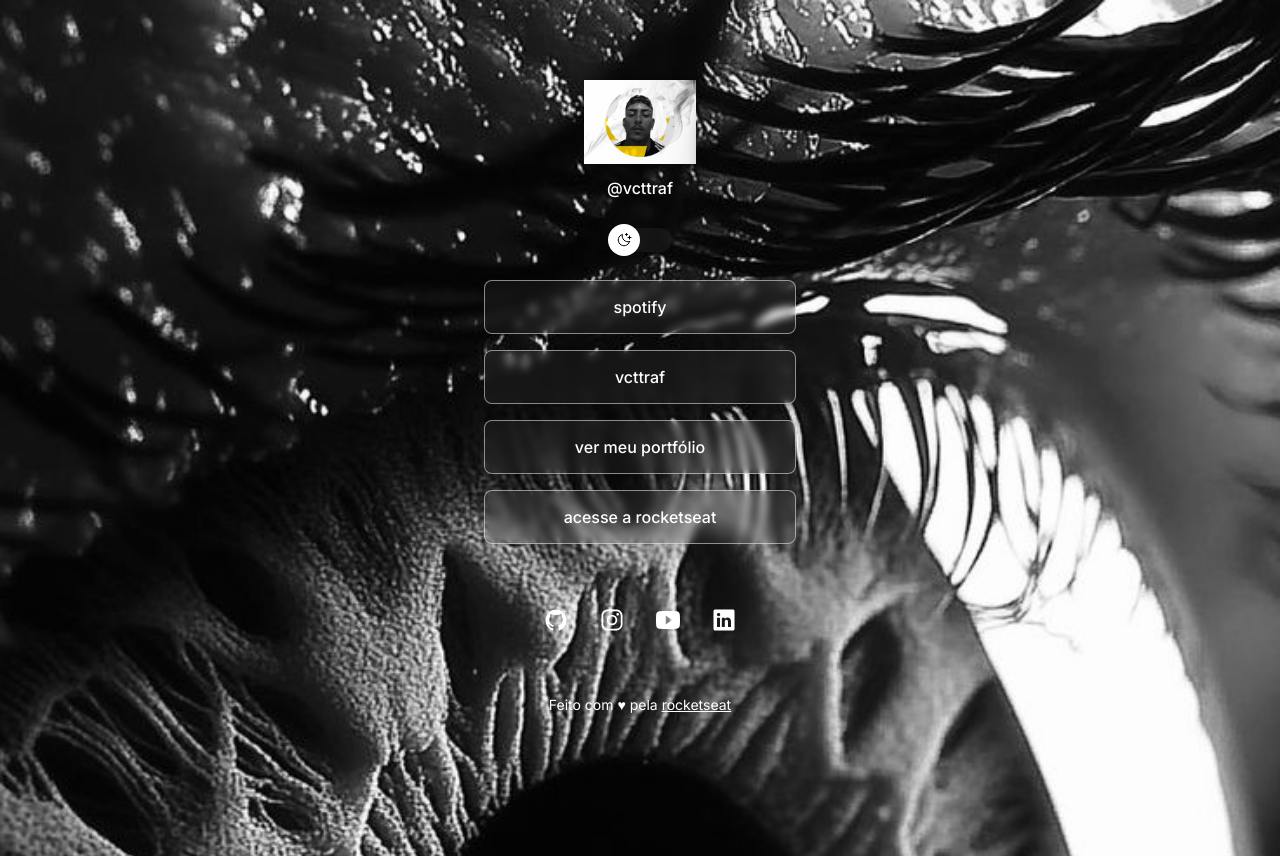
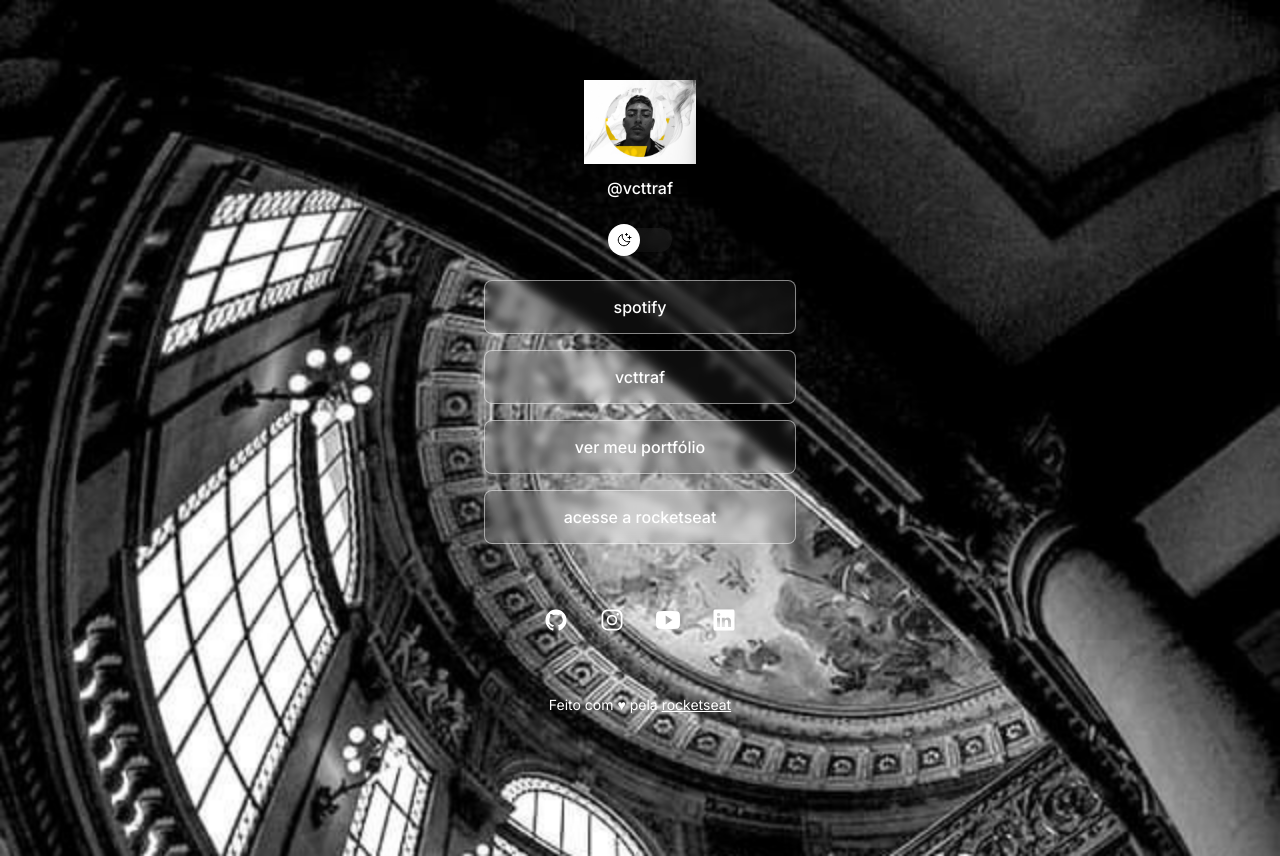
Before and after one commit to vchut/primeiro-projeto, a plain HTML site: page index.html in a window 1280 px wide. Drawn offline with nearby package versions, Linux system fonts and the light colour scheme.

Commit message:
subindo novas imagens

```diff
--- a/style.css
+++ b/style.css
@@ -6,7 +6,7 @@
 
 :root{
   --text-color:white;
-  --bg-url: url(./assets/img-mobile.jpg);
+  --bg-url: url(./assets/cast-mobile.jpg);
   --stroke-color: rgba(255, 255, 255, 0.5);
   --surface-color: rgba(255, 255, 255, 0.05);
   --surface-color-hover: rgba(0, 0, 0, 0.02);
@@ -192,7 +192,7 @@
 /* media queries */
  @media (min-hidth: 700px) {
   :root {
-    --bg-url: url(./assets/img-mobile.jpg);
+    --bg-url: url(./assets/cast-mobile.jpg);
 
   }
 
```
Also changed, not shown: assets/cast-mobile.jpg (added).
